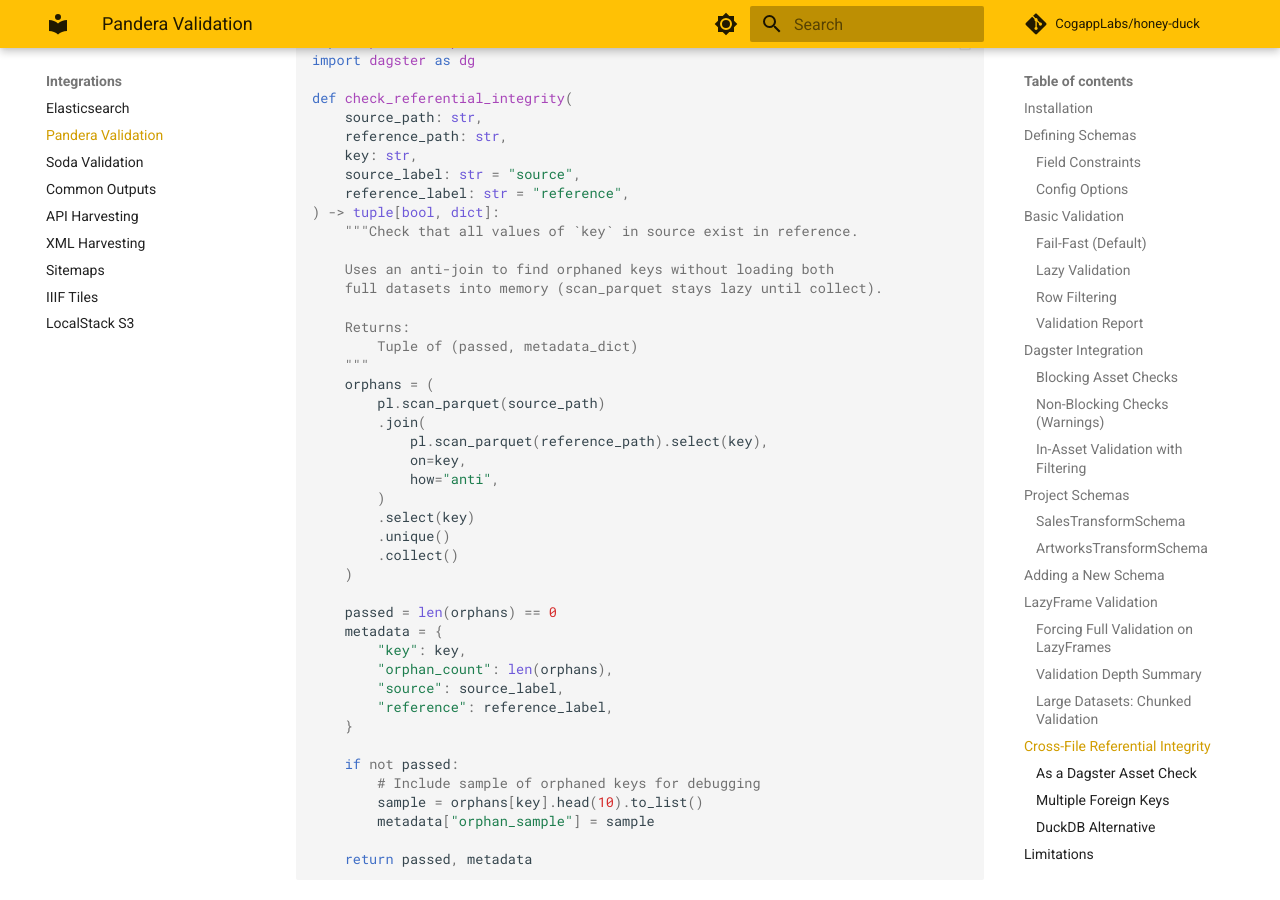
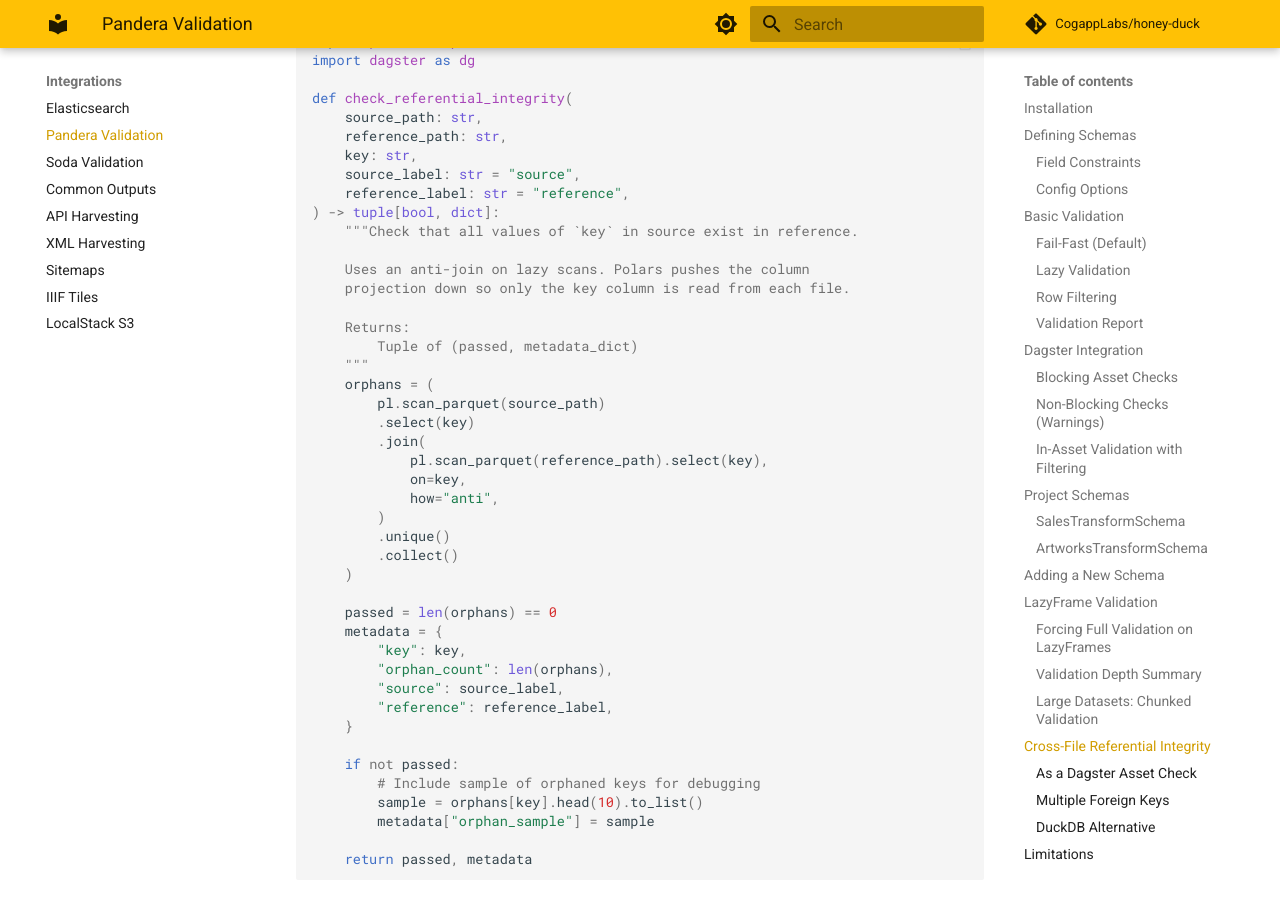
Before and after one commit to CogappLabs/honey-duck, an MkDocs documentation site: the page built from docs/integrations/pandera-validation.md, in a window 1280 px wide and 900 px high, scrolled down 10787 px. Built offline with MkDocs 1.6.1 and Material for MkDocs 9.7.7, drawn with Linux system fonts in a browser that asks for light colours; comment, search, counter and statistics services are not loaded.

Commit message:
Fix referential integrity check: select key on both sides of anti-join
Co-Authored-By: Claude Opus 4.6 <noreply@anthropic.com>

```diff
--- a/docs/integrations/pandera-validation.md
+++ b/docs/integrations/pandera-validation.md
@@ -447,20 +447,20 @@ def check_referential_integrity(
 ) -> tuple[bool, dict]:
     """Check that all values of `key` in source exist in reference.
 
-    Uses an anti-join to find orphaned keys without loading both
-    full datasets into memory (scan_parquet stays lazy until collect).
+    Uses an anti-join on lazy scans. Polars pushes the column
+    projection down so only the key column is read from each file.
 
     Returns:
         Tuple of (passed, metadata_dict)
     """
     orphans = (
         pl.scan_parquet(source_path)
+        .select(key)
         .join(
             pl.scan_parquet(reference_path).select(key),
             on=key,
             how="anti",
         )
-        .select(key)
         .unique()
         .collect()
     )
```
